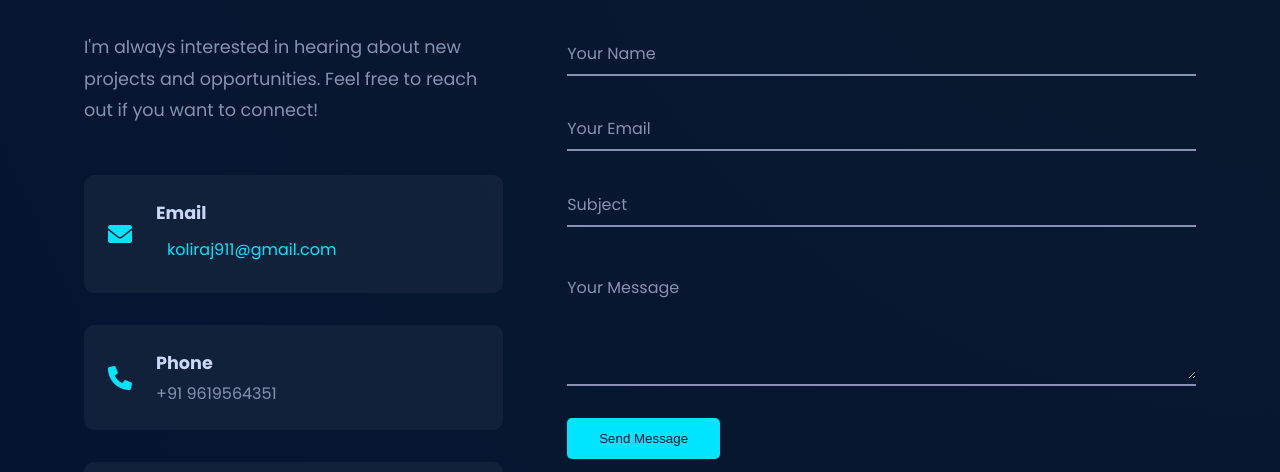
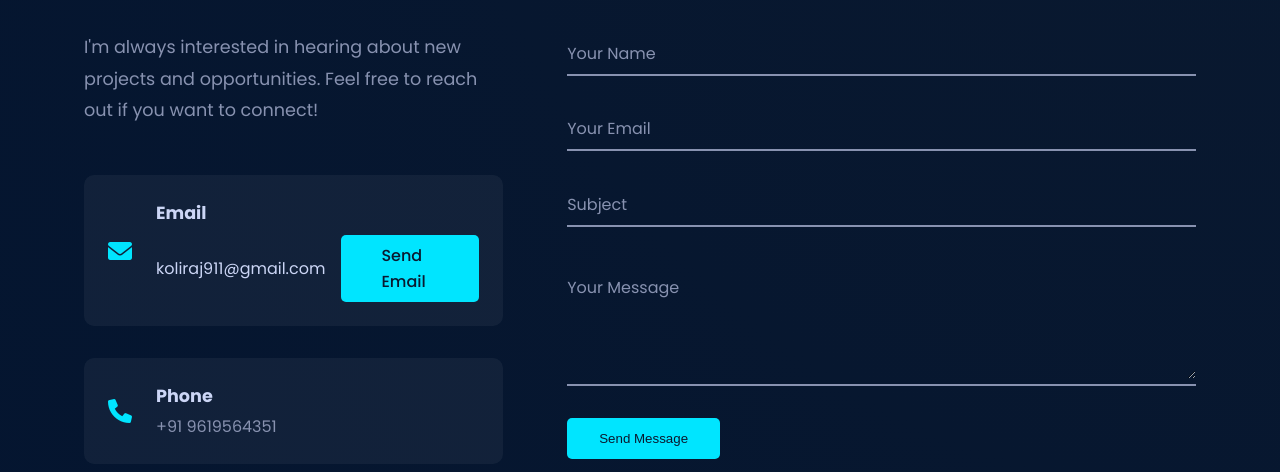
Before and after one commit to Rajkoli145/Portfolio-Website, a website: page contact.html in a window 1280 px wide. Shown: the part 328-800 px from the top of the page. Drawn offline with Linux system fonts and the light colour scheme.

Commit message:
Add dedicated email button with improved styling

```diff
--- a/contact.html
+++ b/contact.html
@@ -44,7 +44,12 @@
                                 <i class="fas fa-envelope"></i>
                                 <div class="item-info">
                                     <h3>Email</h3>
-                                    <a href="#" onclick="openEmail(); return false;" class="contact-link email-link">koliraj911@gmail.com</a>
+                                    <div class="email-container">
+                                        <span class="email-text">koliraj911@gmail.com</span>
+                                        <a href="mailto:koliraj911@gmail.com" class="email-button">
+                                            <i class="fas fa-envelope"></i> Send Email
+                                        </a>
+                                    </div>
                                 </div>
                             </div>
                             <div class="contact-item">
@@ -101,11 +106,6 @@
             </div>
         </main>
     </div>
-    <script>
-        function openEmail() {
-            window.open('mailto:koliraj911@gmail.com', '_self');
-        }
-    </script>
     <script src="js/contact.js"></script>
 </body>
 </html>
--- a/style.css
+++ b/style.css
@@ -1077,6 +1077,41 @@ section {
     border-color: var(--primary-color);
 }
 
+.email-container {
+    display: flex;
+    align-items: center;
+    gap: 1rem;
+    margin-top: 0.5rem;
+}
+
+.email-text {
+    color: var(--text-color);
+}
+
+.email-button {
+    display: inline-flex;
+    align-items: center;
+    gap: 0.5rem;
+    padding: 0.5rem 1rem;
+    background-color: var(--primary-color);
+    color: var(--bg-color);
+    border: none;
+    border-radius: 5px;
+    cursor: pointer;
+    text-decoration: none;
+    font-weight: 500;
+    transition: all 0.3s ease;
+}
+
+.email-button:hover {
+    transform: translateY(-2px);
+    box-shadow: 0 0 10px var(--primary-color);
+}
+
+.email-button i {
+    font-size: 1rem;
+}
+
 /* Responsive adjustments for contact section */
 @media (max-width: 992px) {
     .contact-grid {
```
